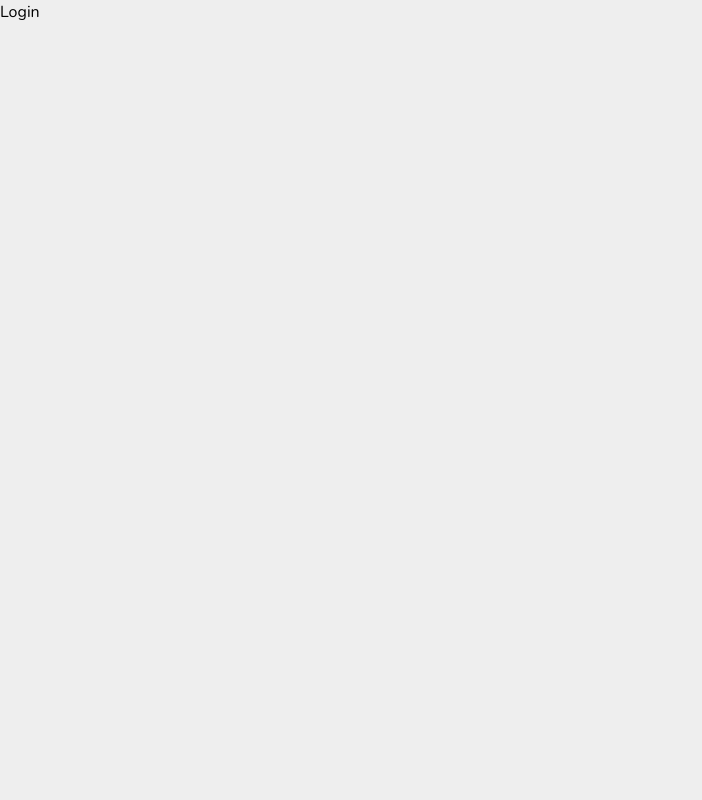
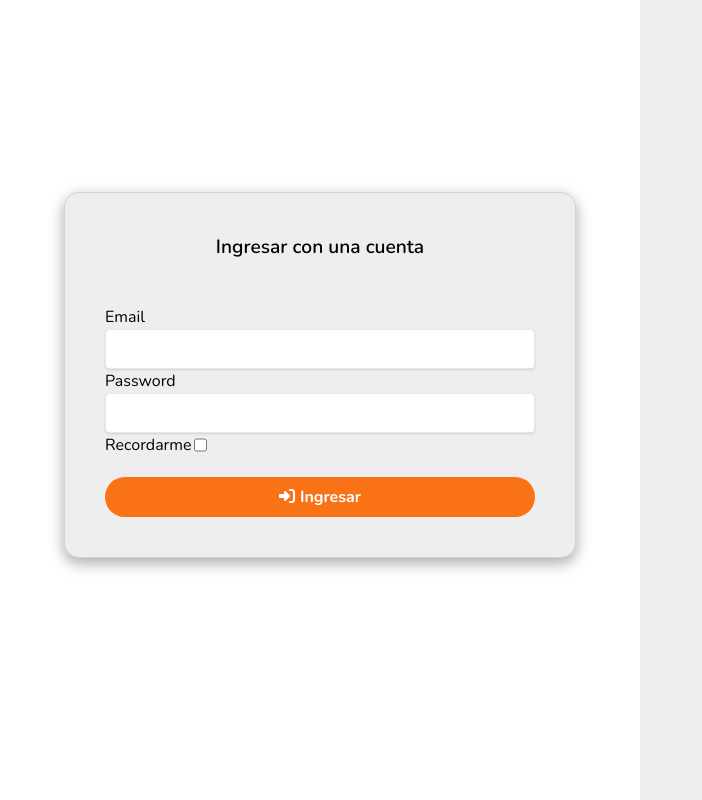
Before and after one commit to RadamantiumX/cu-web, a React (Vite) app: page /login in a window 1280 px wide. Shown: the top 800 px of the page, without its empty margins (0-702 px from the left). Built offline with nearby package versions, Linux system fonts and the light colour scheme; grey boxes are pictures that could not be loaded.

Commit message:
styles and build auth login

```diff
--- /dev/null
+++ b/src/components/loginPageComps/FormLogin.jsx
@@ -0,0 +1,30 @@
+import './login.css'
+
+export default function FormLogin() {
+    return(
+
+        <section id="login-form-section" className="login-form-section">
+
+             <form className="form__box">
+                <div className="login__elements">
+                  <div className='title__box__form'>
+                     <h1>Ingresar con una cuenta</h1>
+                  </div>
+
+                    <label htmlFor="email">Email</label>
+                    <input className='shadow appearance-none border rounded w-full py-2 px-3 text-gray-700 leading-tight focus:outline-none focus:shadow-outline' type="text" name="email"/>
+                    <label htmlFor="password">Password</label>
+                    <input className='shadow appearance-none border rounded w-full py-2 px-3 text-gray-700 leading-tight focus:outline-none focus:shadow-outline' type="password" name="password"/>
+                    <div className='remember__box'>
+                        <label htmlFor="remember">Recordarme</label>
+                        <input type="checkbox" name="remember" placeholder="Recordarme"/>
+                    </div>
+                    <button className="bg-orange-500 hover:bg-red-700 text-white font-bold py-2 px-4 rounded-full"><i style={{ marginRight: '5px' }} className="fa-solid fa-right-to-bracket"></i>Ingresar</button>
+                </div>
+             </form>
+
+        </section>
+
+
+    )
+}
--- /dev/null
+++ b/src/components/loginPageComps/Splash.jsx
@@ -0,0 +1,12 @@
+import './login.css'
+import Logo from '../../assets/no-background.png'
+
+export default function Splash() {
+    return(
+        <section id="image-section-login" className="image-section-login">
+           <div className='logo-box-splash-screen'>
+             <img className='logo-splash-screen' src={Logo} alt="" />
+           </div>
+        </section>
+    )
+}
--- /dev/null
+++ b/src/components/loginPageComps/login.css
@@ -0,0 +1,102 @@
+@import url(../../index.css);
+/* Login Form */
+.login-form-section{
+    height: 100vh;
+    width: 50%;
+    display: flex;
+    flex-direction: column;
+    align-items: center;
+    background: #ffffff;
+
+}
+
+.form__box{
+    display: flex;
+    flex-direction: column;
+    margin: 10px;
+    width: 80%;
+    margin-top: 30%;
+    border: solid 1px #d9d0d1;
+    border-radius: 15px;
+    box-shadow: rgba(0, 0, 0, 0.35) 0px 5px 15px;
+    background: var(--background-gray);
+
+}
+
+.login__elements{
+    display: flex;
+    flex-direction: column;
+    width: 100%;
+    padding: 40px;
+}
+
+.title__box__form{
+    display: flex;
+    flex-direction: column;
+    align-items: center;
+    margin-bottom: 10%;
+}
+.title__box__form h1{
+    font-size: 1.2rem;
+    font-weight: 600;
+}
+
+.login__elements input[type="text"]{
+    height: 40px;
+
+}
+.login__elements input[type="password"]{
+    height: 40px;
+
+}
+.login__elements input:focus{
+    border: solid 2px #db233c;
+}
+
+.login__elements input[type="checkbox"]{
+    border-radius: 100px;
+}
+
+
+.login__elements button{
+    margin-top: 20px;
+}
+
+.remember__box{
+    display: flex;
+    flex-direction: row;
+    gap: 2px;
+}
+/* Login Form */
+
+/* Splash */
+.image-section-login{
+    height: 100vh;
+    width: 50%;
+    background-image: linear-gradient(to top,  rgba(24, 26, 29, 0.404)0%,rgba(50, 24, 92, 0.404)100%), url(../../assets/obelisco-bs-as-city-splash.jpeg);
+    background-size: cover;
+    background-repeat: no-repeat;
+
+    background-position: center;
+}
+.logo-box-splash-screen{
+    display: flex;
+    flex-direction: column;
+    align-items: center;
+}
+/* Splash */
+
+@media only screen and (max-width: 510px) {
+    .login-form-section{
+        width: 100%;
+        background-image: linear-gradient(to top,  rgba(24, 26, 29, 0.404)0%,rgba(50, 24, 92, 0.404)100%), url(../../assets/obelisco-bs-as-city-splash.jpeg);
+        background-size: cover;
+        background-repeat: no-repeat;
+        background-position: center;
+    }
+    .image-section-login{
+        display: none;
+
+    }
+
+    }
--- a/src/pages/Login.jsx
+++ b/src/pages/Login.jsx
@@ -1,7 +1,12 @@
+import FormLogin from "../components/loginPageComps/FormLogin"
+import Splash from "../components/loginPageComps/Splash"
+
 export default function Login() {
     return(
-        <>
-        <h1>Login</h1>
-        </>
+        <main className="main-auth-page">
+        <FormLogin/>
+        <Splash/>
+        </main>
+
     )
 }
```
